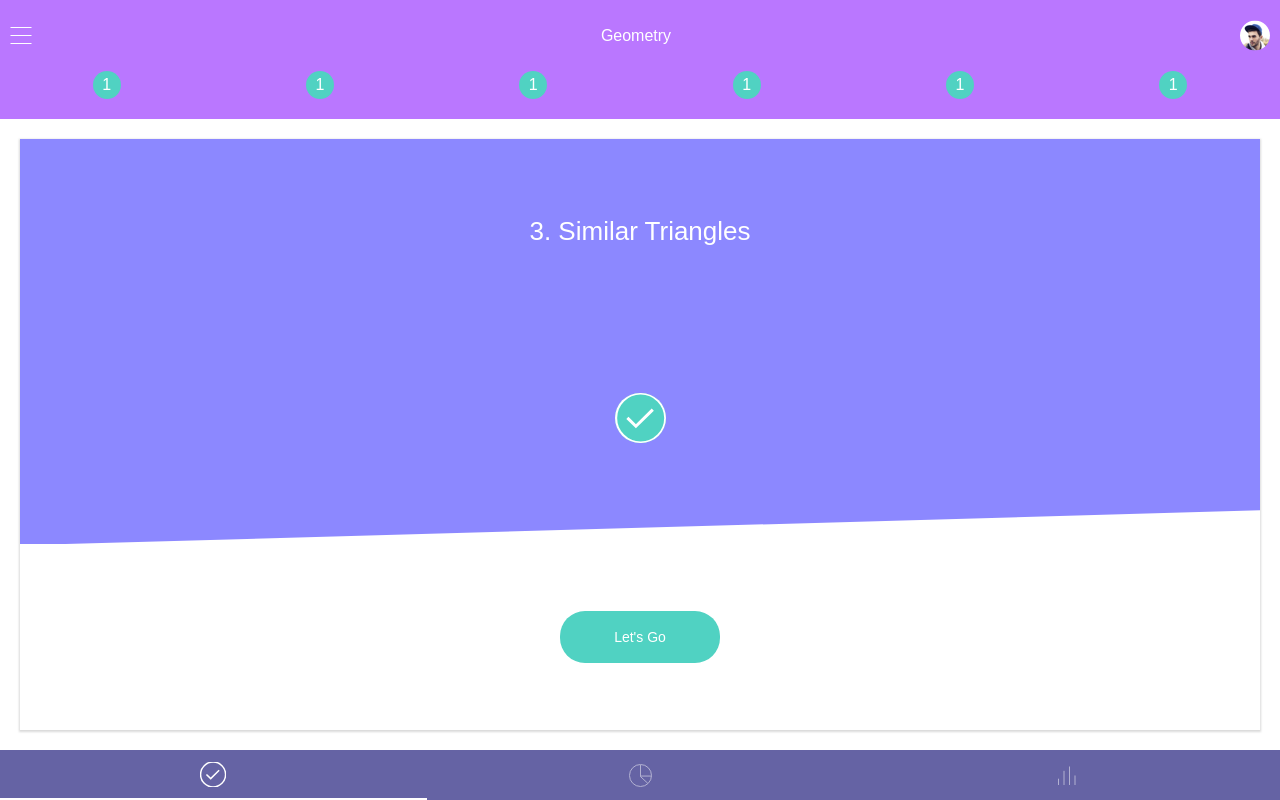
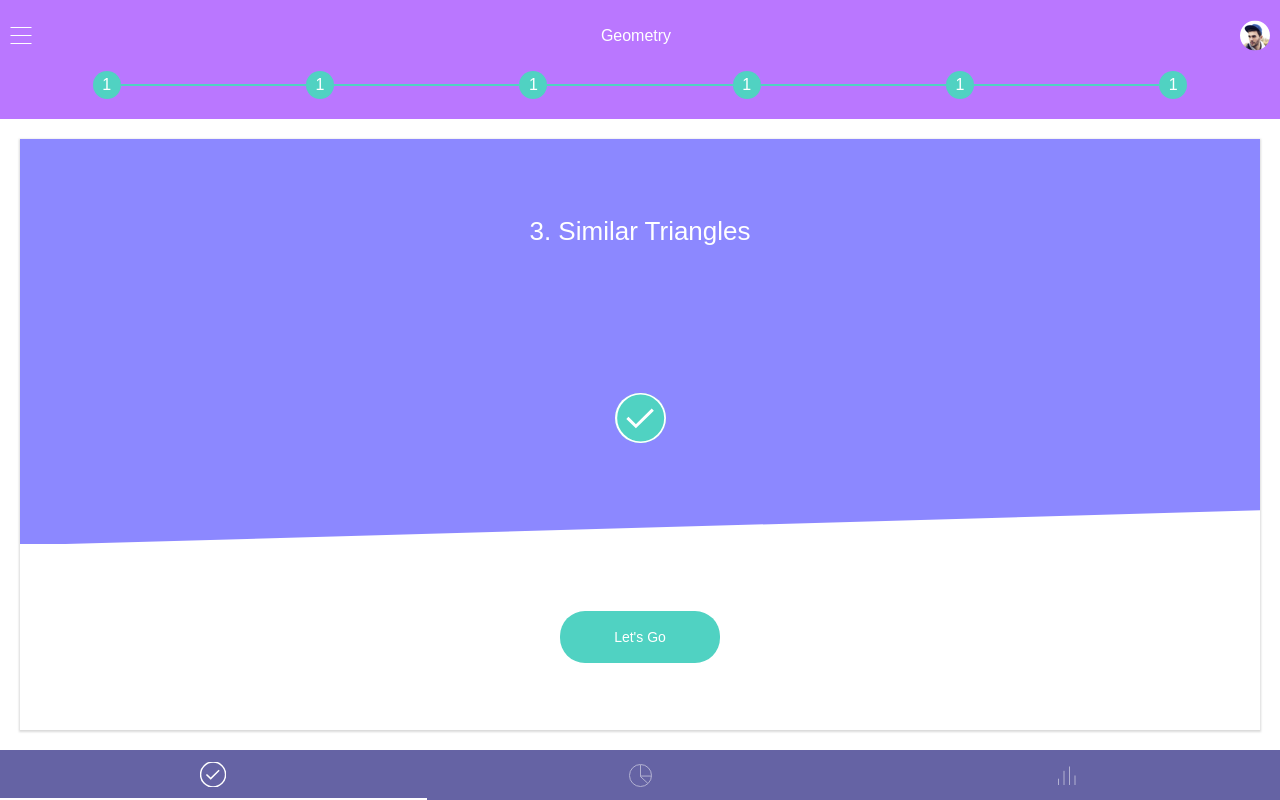
Before and after one commit to dimadesu/math-subtopics-navigator, a React app: page / in a window 1280 px wide. Built offline with nearby package versions, Linux system fonts and the light colour scheme.

Commit message:
Style navigation connections

```diff
--- a/src/App.css
+++ b/src/App.css
@@ -47,7 +47,20 @@
   flex: 1;
   display: flex;
   justify-content: center;
-  text-align: center;
+  align-items: center;
+}
+
+.navigation__item:before,
+.navigation__item:after {
+  content: '';
+  flex: 1;
+  height: 2px;
+  background-color: #50D2C2;
+}
+
+.navigation__item:first-child:before,
+.navigation__item:last-child:after {
+  background-color: transparent;
 }
 
 .navigation__item__link {
```
